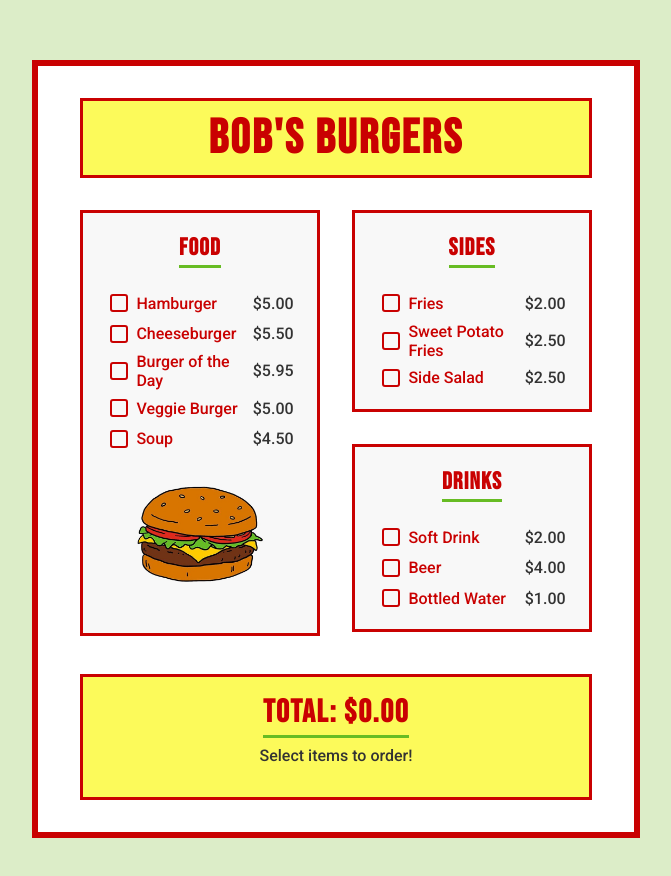
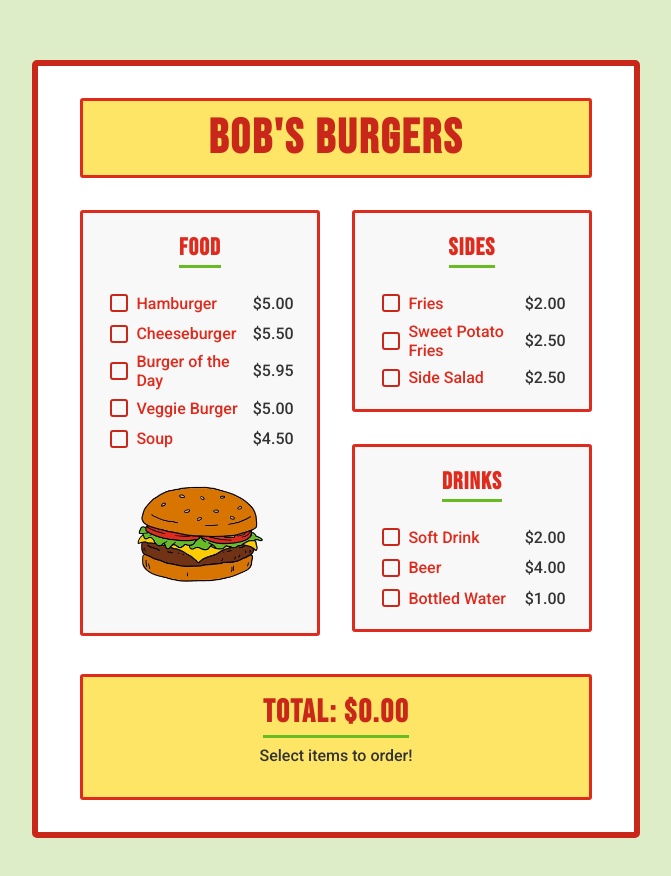
Before and after one commit to aliciawarddev/menu-calculator, a plain HTML site: page index.html in a window 1280 px wide. Shown: the part 180-1056 px from the top of the page, without its empty margins (304-975 px from the left). Drawn offline with Linux system fonts and the light colour scheme.

Commit message:
Adjust the value of the red and yellow colors, and add a slight border radius to soften the hard corners

```diff
--- a/style.css
+++ b/style.css
@@ -3,8 +3,12 @@
     --green-light: #67BC23;
     --green-dark: #7cb342;
     --green-pastel: #dcedc8;
-    --yellow: #FCFA5A;
-    --red: #C90101;
+    --yellow: #FDCE00;
+    --yellow-light: #FDD933;
+    --yellow-lightest: #FEE566;
+    --red: #DF2B1D;
+    --red-light: #E55549;
+    --red-dark: #C8271A;
     --grey: #F8F8F8;
     --charcoal: #333333;
     --orange: #FF6B35;
@@ -29,12 +33,13 @@ html {
 .menu-app-container {
     width: 38rem;
     background-color: white;
-    border: 6px solid var(--red);
+    border: 6px solid var(--red-dark);
     display: flex;
     align-items: center;
     justify-content: center;
     flex-direction: column;
     box-sizing: border-box;
+    border-radius: 5px;
 }
 
 .body {
@@ -44,7 +49,7 @@ html {
 /* HEADER CONTAINER */
 .header-container {
     border: 3px solid var(--red);
-    background-color: var(--yellow);
+    background-color: var(--yellow-lightest);
     display: flex;
     justify-content: center;
     align-items: center;
@@ -52,10 +57,11 @@ html {
     margin-top: 2rem;
     height: 5rem;
     box-sizing: border-box;
+    border-radius: 3px;
 }
 
 h1 {
-    color: var(--red);
+    color: var(--red-dark);
     text-transform: uppercase;
     font-size: 3rem;
     font-family: 'Bebas Neue', sans-serif;
@@ -106,6 +112,7 @@ h1 {
     border: 3px solid var(--red);
     background-color: var(--grey);
     padding-bottom: 1rem;
+    border-radius: 3px;
 }
 
 /* MENU TITLE */
@@ -160,7 +167,7 @@ input[type="checkbox"] {
     appearance: none;
     width: 18px;
     height: 18px;
-    border: 2px solid var(--red);
+    border: 2px solid var(--red-dark);
     border-radius: 3px;
     background-color: var(--white);
     cursor: pointer;
@@ -171,7 +178,7 @@ input[type="checkbox"] {
 
 /* Checkbox hover state */
 input[type="checkbox"]:hover {
-    background-color: var(--yellow);
+    background-color: var(--yellow-lightest);
     transform: scale(1.1);
 }
 
@@ -214,7 +221,7 @@ input[type="checkbox"]:checked::after {
 /* TOTAL CONTAINER */
 .total-container {
     border: 3px solid var(--red);
-    background-color: var(--yellow);
+    background-color: var(--yellow-lightest);
     display: flex;
     justify-content: center;
     align-items: center;
@@ -226,10 +233,11 @@ input[type="checkbox"]:checked::after {
     box-sizing: border-box;
     font-family: 'Roboto', sans-serif;
     position: relative;
+    border-radius: 3px;
 }
 
 .total-container h2 {
-    color: var(--red);
+    color: var(--red-dark);
     margin: 0;
     font-size: 2rem;
     font-family: 'Bebas Neue', sans-serif;
```
